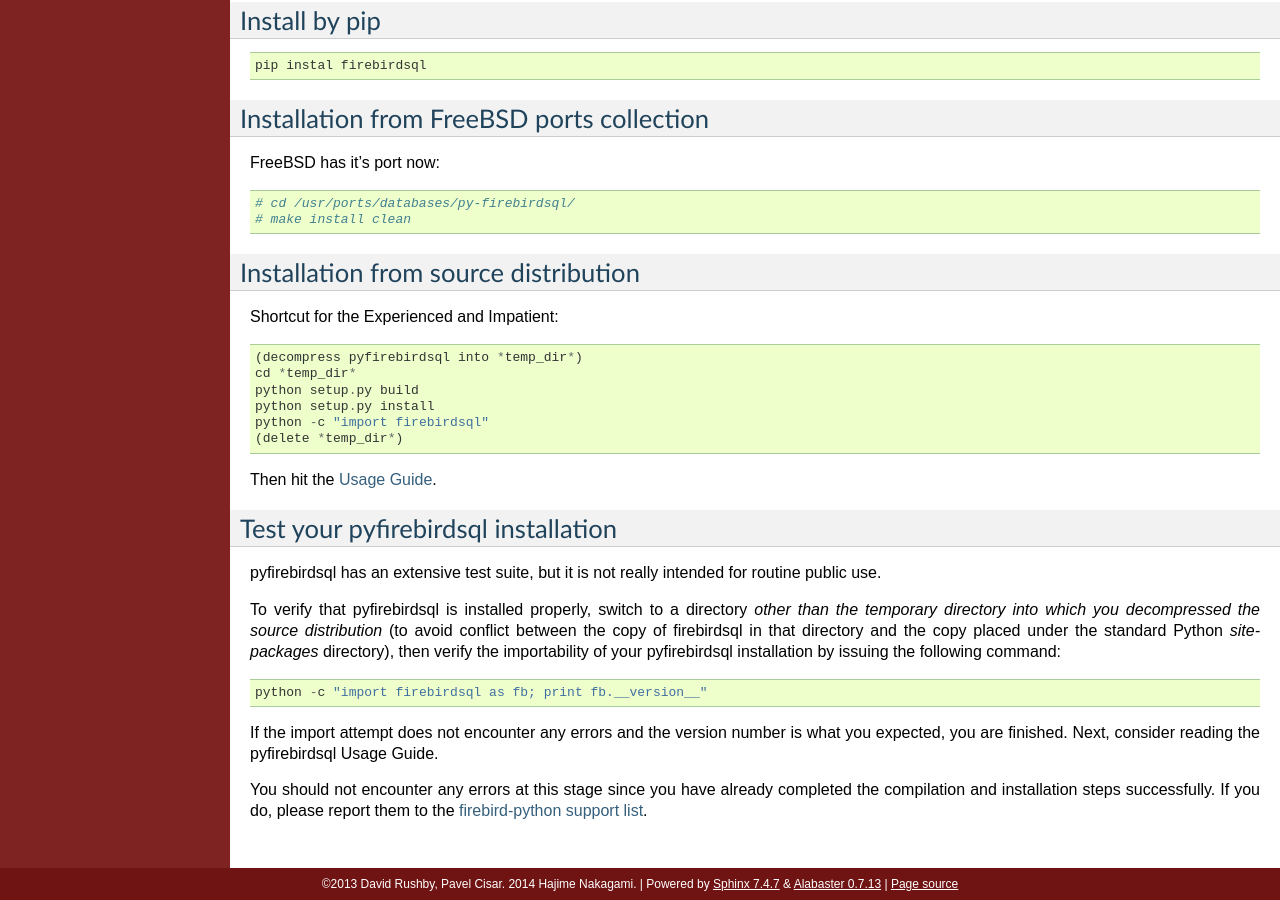
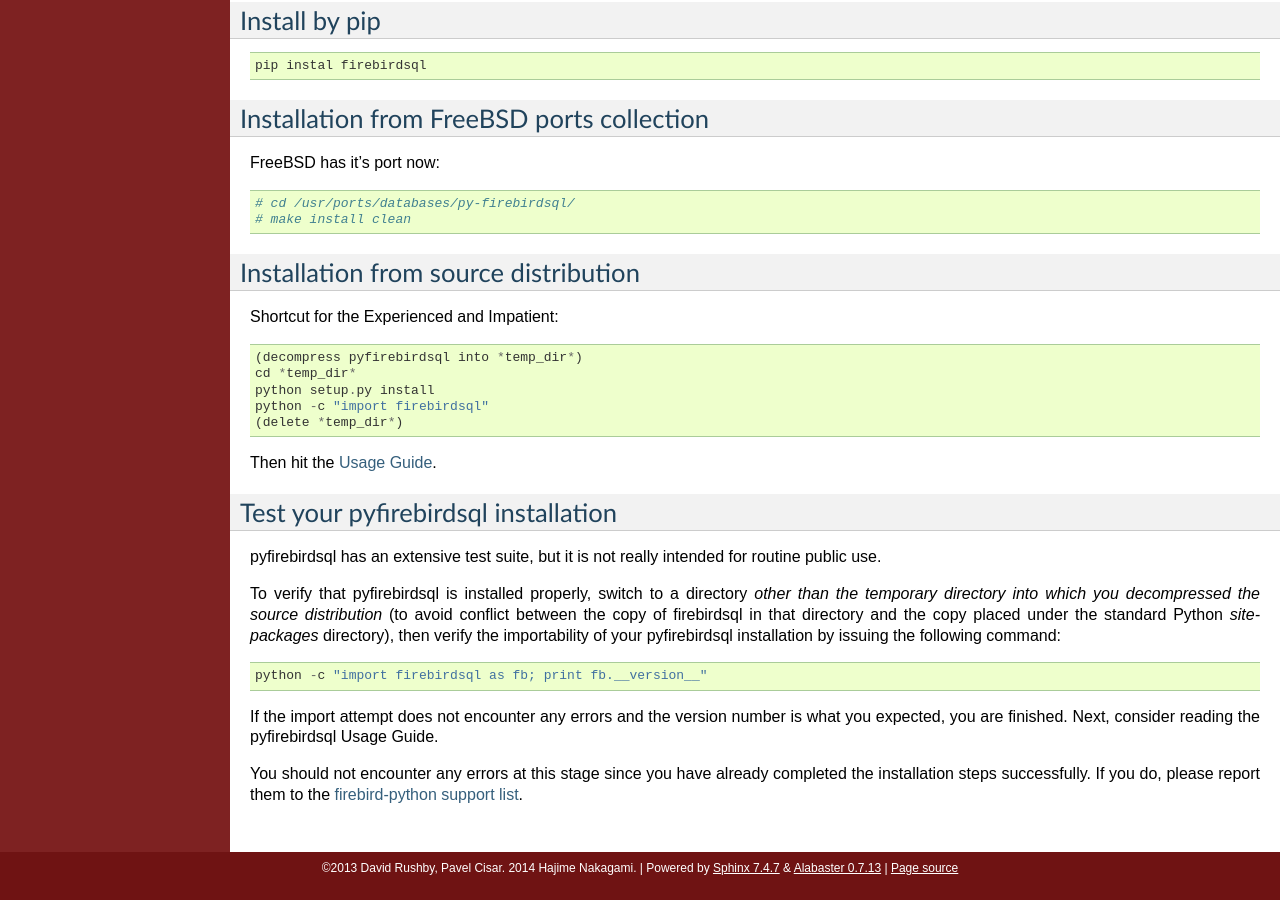
Before and after one commit to nakagami/pyfirebirdsql, a Sphinx documentation site: the page built from sphinx/installation.txt, in a window 1280 px wide and 900 px high, scrolled down 732 px. Built offline with Sphinx 7.4.7, drawn with Linux system fonts in a browser that asks for light colours.

Commit message:
Update installation.txt
no need for build/compilation stage , all python files are just copied

```diff
--- a/sphinx/installation.txt
+++ b/sphinx/installation.txt
@@ -68,7 +68,6 @@
 
   (decompress pyfirebirdsql into *temp_dir*)
   cd *temp_dir*
-  python setup.py build
   python setup.py install
   python -c "import firebirdsql"
   (delete *temp_dir*)
@@ -97,6 +96,6 @@
 the pyfirebirdsql Usage Guide.
 
 You should not encounter any errors at this stage since you have
-already completed the compilation and installation steps successfully.
+already completed the installation steps successfully.
 If you do, please report them to the `firebird-python  support list
 <http://tech.groups.yahoo.com/group/firebird-python/>`__.
```
